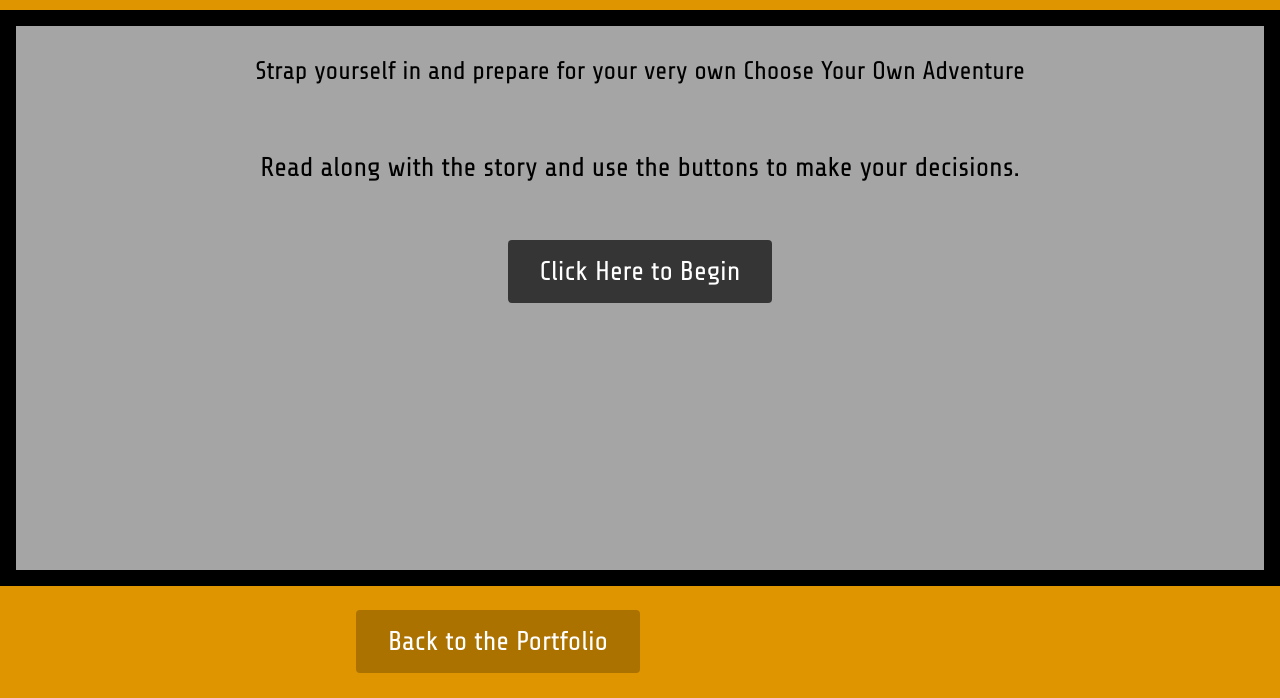
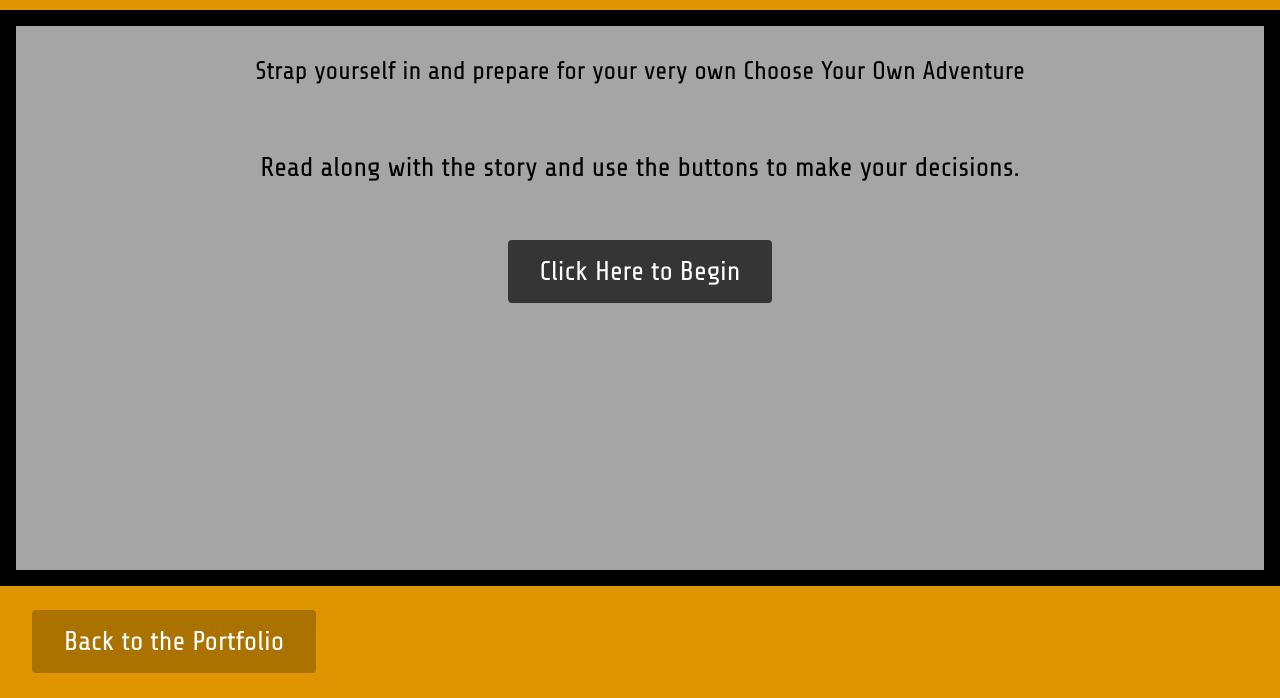
Before and after one commit to ClaireMcA/project2, an Eleventy site: page src/index.md in a window 1280 px wide. Shown: the part 102-800 px from the top of the page. Built offline with nearby package versions, Linux system fonts and the light colour scheme; Eleventy itself is replaced by a stand-in of ours; files that its build step writes are made by us from their sources.

Commit message:
update-portfolio-link

```diff
--- a/final-website/assets/css/styles.css
+++ b/final-website/assets/css/styles.css
@@ -98,6 +98,13 @@ footer .nav-2 {
 }
 footer .par-2 {
     justify-self: end;
+}
+footer .home-nav {
+
+}
+footer .par-3 {
+    justify-self: start;
+    grid-area: 1 / 1 / 2 / 3;
 }
 
 
--- a/src/_includes/_footer-home.html
+++ b/src/_includes/_footer-home.html
@@ -1,6 +1,6 @@
 <!-- The content in this file is inserted into the base.html file -->
 <footer>
     <div class="inner-wrapper">
-        <p class="par-2"><a class="nav nav-2" href=".../index.html">Back to the Portfolio</a></p>
+        <p class="par-3"><a class="nav nav-2 home-nav" href="https://portfolio.clairelouisebutler.com">Back to the Portfolio</a></p>
     </div>
 </footer>
--- a/src/assets/css/styles.css
+++ b/src/assets/css/styles.css
@@ -98,6 +98,13 @@ footer .nav-2 {
 }
 footer .par-2 {
     justify-self: end;
+}
+footer .home-nav {
+
+}
+footer .par-3 {
+    justify-self: start;
+    grid-area: 1 / 1 / 2 / 3;
 }
 
 
```
Also changed, not shown: final-website/index.html (+1 -1 lines).
